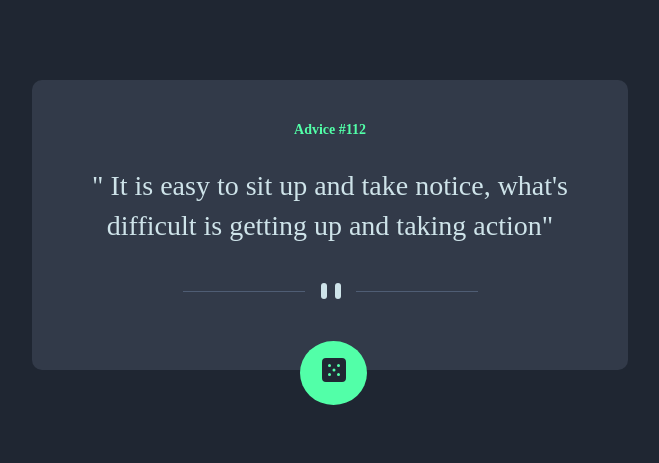
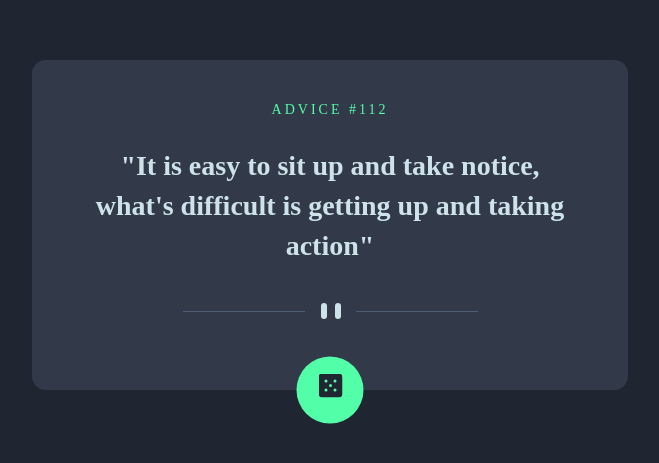
Before and after one commit to lenez12/advice-generator-app-main, a website built with webpack: page index.html in a window 1280 px wide. Shown: the part 233-696 px from the top of the page, without its empty margins (310-969 px from the left). Built offline with nearby package versions, Linux system fonts and the light colour scheme.

Commit message:
1. designing advice card 2. designing button 3. create fetch advice services

```diff
--- a/index.html
+++ b/index.html
@@ -15,9 +15,9 @@
 <body>
   <main class="main container">
     <div class="main__card">
-      <h1 class="main__card-title">Advice #<span class="main__card-id">112</span></h1>
+      <h1 class="main__card-title">ADVICE #<span class="main__card-id">112</span></h1>
       <p class="main__card-advice">
-        " It is easy to sit up and take notice,
+        "It is easy to sit up and take notice,
         what's difficult is getting up and taking action"
       </p>
       <img src="./images/pattern-divider-mobile.svg" alt="divider" class="main__divider-image">
--- a/src/index.js
+++ b/src/index.js
@@ -3,14 +3,15 @@ const button = document.querySelector(".main__card-button")
 const advice = document.querySelector('.main__card-advice')
 const id = document.querySelector('.main__card-id')
 const URL = "https://api.adviceslip.com/advice"
+
 button.addEventListener('click', async () => {
     button.disabled = true
-    advice.innerHTML = "Loading . . . "
+    advice.textContent = ". . . "
+    id.textContent="..."
     const response = await fetch(URL)
     const json = await response.json()
     const { slip } = json
-    id.innerHTML = slip.id
-    advice.innerHTML = `" ${slip.advice} "`
+    id.textContent = slip.id
+    advice.textContent = `"${slip.advice}"`
     button.disabled = false
-
 })
--- /dev/null
+++ b/src/sass/_animation.scss
@@ -0,0 +1,25 @@
+.typing {
+    animation: typing 3s steps(40, end), blink-caret .5s step-end infinite;
+}
+
+@keyframes typing {
+    from {
+        width: 0
+    }
+
+    to {
+        width: 100%
+    }
+}
+
+@keyframes blink-caret {
+
+    from,
+    to {
+        border-color: transparent
+    }
+
+    50% {
+        border-color: black
+    }
+}
--- /dev/null
+++ b/src/sass/_mixin.scss
@@ -0,0 +1,19 @@
+@mixin media($device) {
+    @if $device ==tablet {
+        @media (min-width: 768px) and (max-width: 1024px) {
+            @content;
+        }
+    }
+
+    @else if $device ==desktop {
+        @media (min-width: 1025px) {
+            @content;
+        }
+    }
+
+    @else {
+        @media (max-width: 767px) {
+            @content;
+        }
+    }
+}
--- a/src/style.scss
+++ b/src/style.scss
@@ -1,4 +1,7 @@
 @use './sass/variables' as var;
+@use './sass/mixin';
+@use './sass/animation';
+
 body {
     background-color: var.$dark-blue;
     min-height: 900px;
@@ -11,33 +14,37 @@ body {
 .main {
     .main__card {
         background-color: var.$dark-grayish-blue;
-        padding: 2rem 3rem 4rem;
+        padding: 2rem 1rem 4rem;
         text-align: center;
         position: relative;
-        margin: 0 1rem;
+        margin: 0 14px;
         border-radius: 10px;
         max-width: 500px;
+        max-height: 700px;
         .main__card-title {
             color: var.$neon-green;
-            font-size: 14px;
+            font-size: 12px;
+            font-weight: 400;
         }
         .main__card-advice {
             color: var.$light-cyan;
-            font-size: 28px;
+            font-size: 20px;
             line-height: 40px;
+            font-weight: 800;
         }
 
         .main__card-button {
             position: absolute;
-            left: 45%;
-            // right: 40%;
             text-align: center;
             padding: 1rem;
             z-index: 10;
-            width: 35px;
             background-color: var.$neon-green;
             border-radius: 100%;
-            top: 90%;
+            left: 50%;
+            top: 100%;
+            transform: translate(-50%, -50%);
+            width: 35px;
+            height: 35px;
             &:hover {
                 box-shadow:2px 2px 40px hsl(150, 100%, 66%);
                 cursor: pointer;
@@ -45,4 +52,50 @@ body {
         }
 
     }
+
+    @include mixin.media(desktop){
+            .main__card {
+                    background-color: var.$dark-grayish-blue;
+                    padding: 2rem 3rem 4rem;
+                    text-align: center;
+                    position: relative;
+                    margin: 0 auto;
+                    border-radius: 14px;
+                    max-width: 500px;
+
+                    .main__card-title {
+                        color: var.$neon-green;
+                        font-size: 14px;
+                        font-weight: 400;
+                        letter-spacing: 3px;
+                    }
+
+                    .main__card-advice {
+                        color: var.$light-cyan;
+                        font-size: 28px;
+                        line-height: 40px;
+                        font-weight: 800;
+                    }
+
+                    .main__card-button {
+                        position: absolute;
+                        text-align: center;
+                        padding: 1rem;
+                        z-index: 10;
+                        background-color: var.$neon-green;
+                        border-radius: 100%;
+                         left: 50%;
+                        top: 100%;
+                        transform: translate(-50%, -50%);
+                        width: 35px;
+                        height: 35px;
+
+                        &:hover {
+                            box-shadow: 2px 2px 40px hsl(150, 100%, 66%);
+                            cursor: pointer;
+                        }
+                    }
+
+                }
+    }
 }
```
Also changed, not shown: dist/bundle.js.
